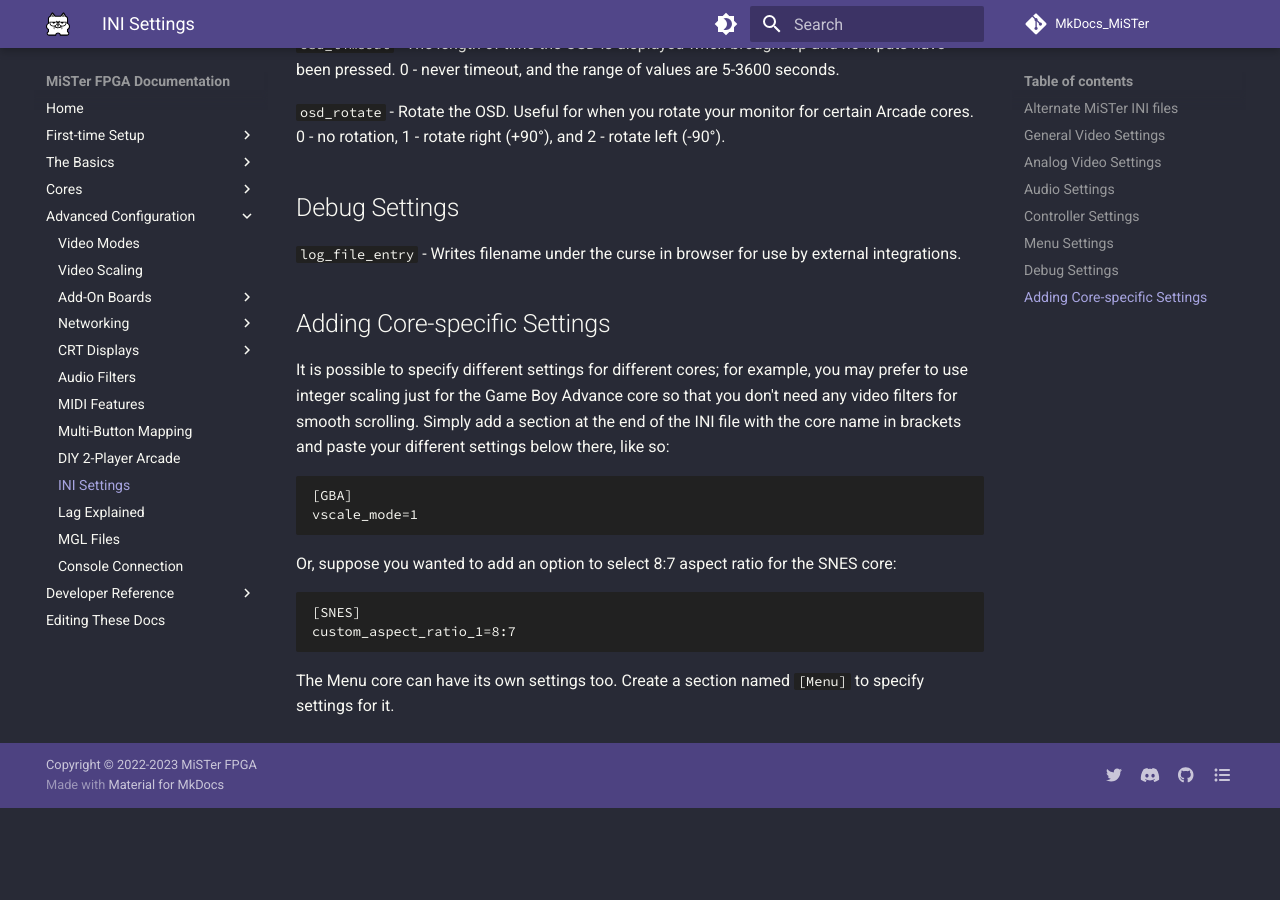
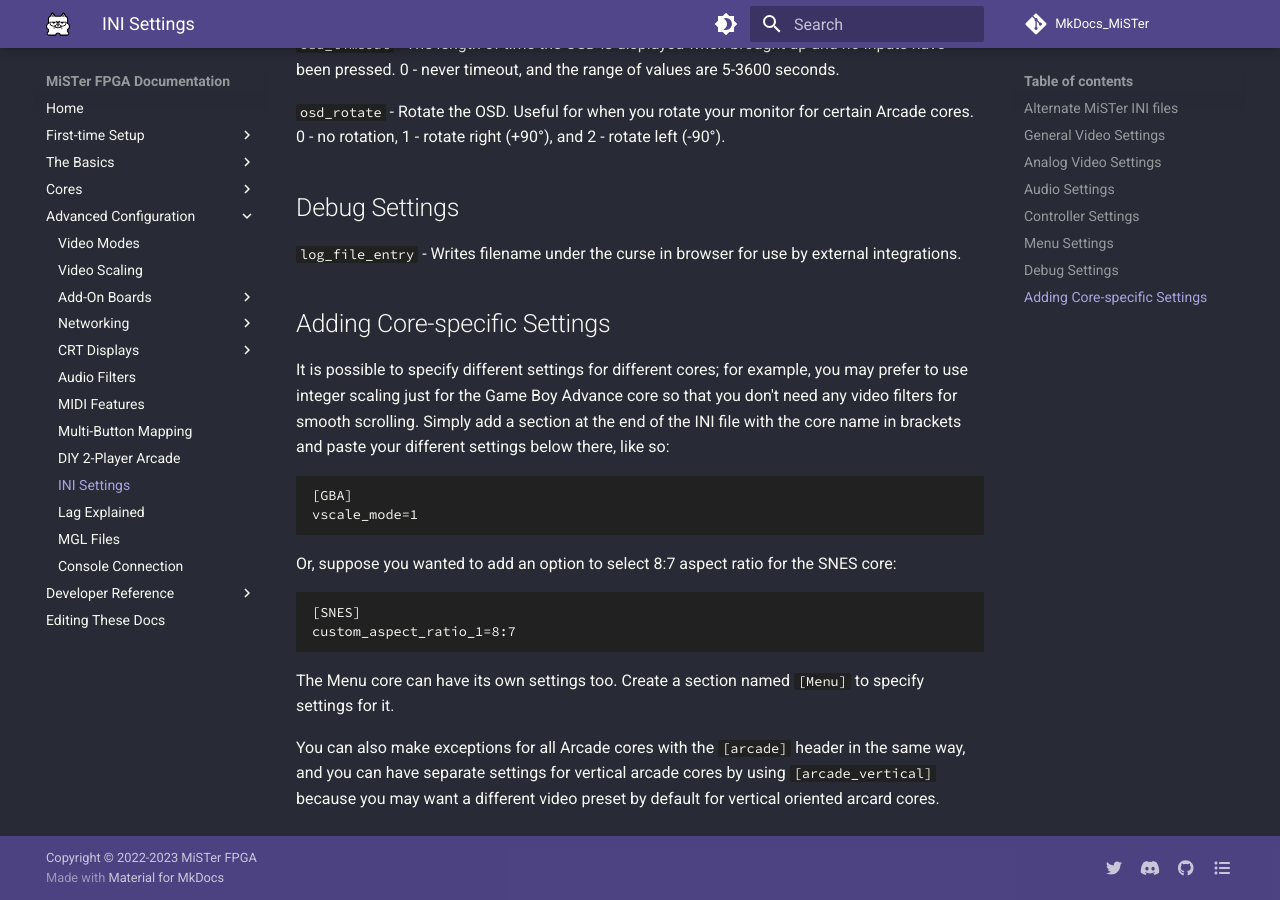
Before and after one commit to MiSTer-devel/MkDocs_MiSTer, an MkDocs documentation site: the page built from docs/advanced/ini.md, in a window 1280 px wide and 900 px high, scrolled down 3216 px. Built offline with MkDocs 1.6.1 and Material for MkDocs 9.7.7, drawn with Linux system fonts in a browser that asks for light colours; comment, search, counter and statistics services are not loaded; before the commit the page ends 4024 px from its top, so only the background shows below that.

Commit message:
ini.md: add examples for [arcade*] exceptions

````diff
--- a/docs/advanced/ini.md
+++ b/docs/advanced/ini.md
@@ -100,3 +100,5 @@
 ```
 
 The Menu core can have its own settings too. Create a section named `[Menu]` to specify settings for it.
+
+You can also make exceptions for all Arcade cores with the `[arcade]` header in the same way, and you can have separate settings for vertical arcade cores by using `[arcade_vertical]` because you may want a different video preset by default for vertical oriented arcard cores.
````
